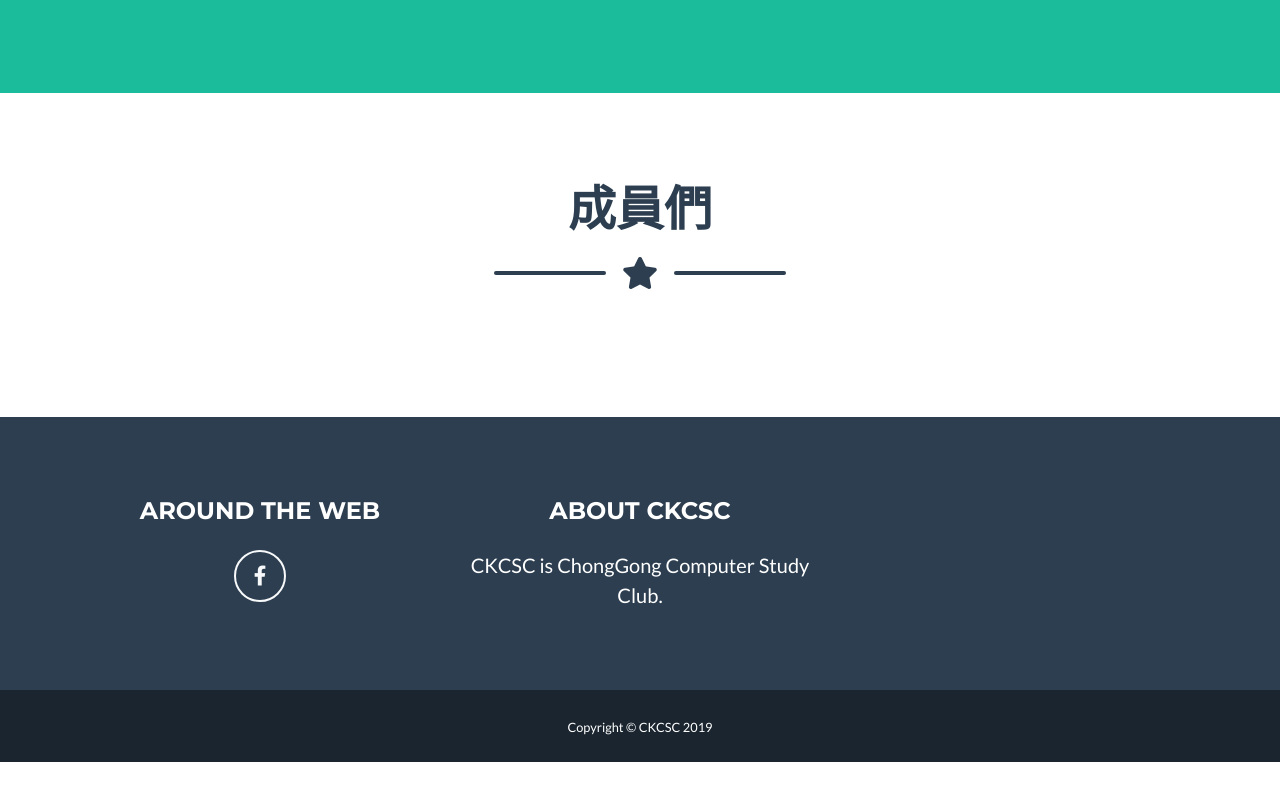
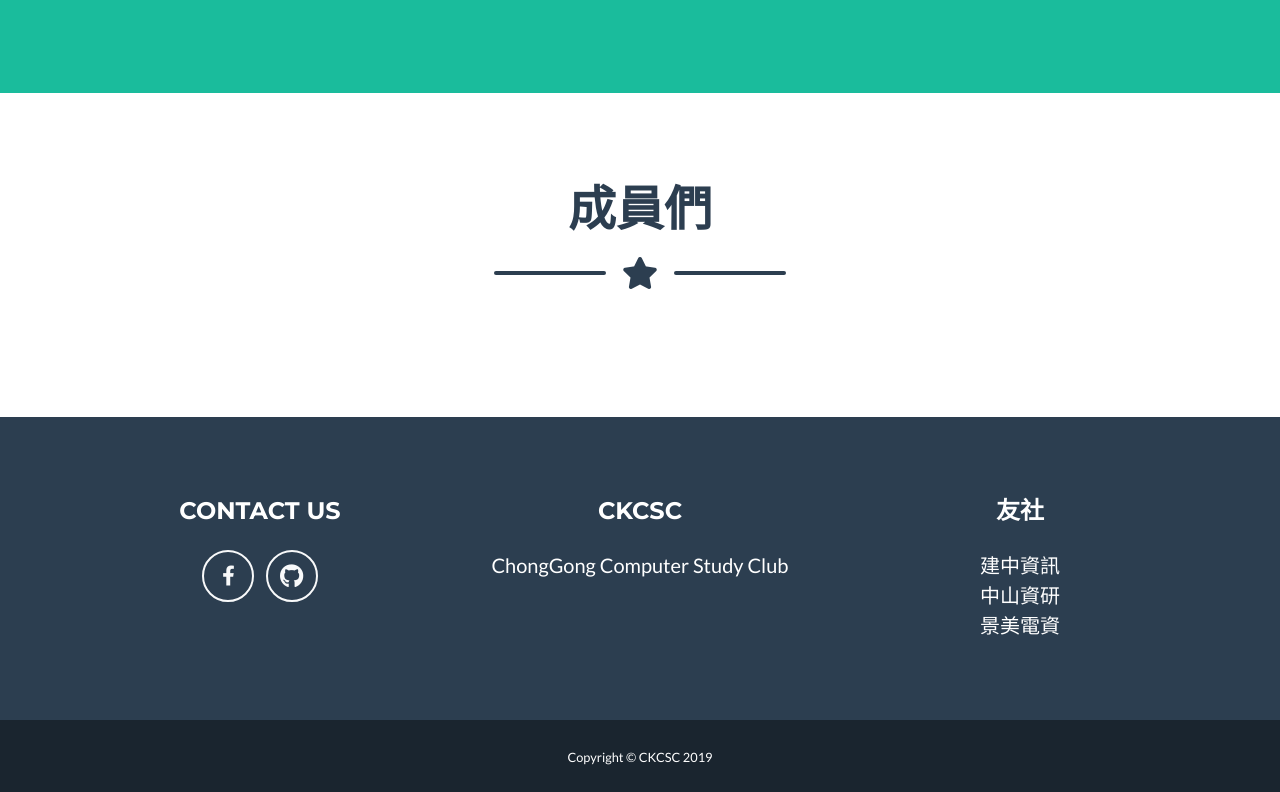
Before and after one commit to ckcsc-tp/ckcsc-32nd-v2, a website with bundled scripts: page index.html in a window 1280 px wide. Shown: the part 1930-2722 px from the top of the page. Before the commit the page ends 2692 px from the top, so only its background shows below. Built offline with nearby package versions, Linux system fonts and the light colour scheme.

Commit message:
index.html

```diff
--- a/index.html
+++ b/index.html
@@ -14,6 +14,9 @@
 	<link href="vendor/fontawesome-free/css/all.min.css" rel="stylesheet" type="text/css">
 	<link href="https://fonts.googleapis.com/css?family=Montserrat:400,700" rel="stylesheet" type="text/css">
 	<link href="https://fonts.googleapis.com/css?family=Lato:400,700,400italic,700italic" rel="stylesheet" type="text/css">
+
+	<!-- css for icon -->
+	<link rel='stylesheet' href='https://use.fontawesome.com/releases/v5.7.0/css/all.css' integrity='sha384-lZN37f5QGtY3VHgisS14W3ExzMWZxybE1SJSEsQp9S+oqd12jhcu+A56Ebc1zFSJ' crossorigin='anonymous'>
 
 	<!-- Theme CSS -->
 	<link href="css/freelancer.min.css" rel="stylesheet">
@@ -234,17 +237,29 @@
 			<div class="row">
 
 				<!-- Footer Social Icons -->
+
+				<!-- facebook -->
 				<div class="col-lg-4 mb-5 mb-lg-0">
-					<h4 class="text-uppercase mb-4">Around the Web</h4>
+					<h4 class="text-uppercase mb-4">contact us</h4>
 					<a class="btn btn-outline-light btn-social mx-1" href="https://www.facebook.com/club.ckcsc.info/">
 						<i class="fab fa-fw fa-facebook-f"></i>
+					</a>
+					<a class="btn btn-outline-light btn-social mx-1" href="https://www.github.com/ckcsc-32nd/">
+						<i class='fab fa-github' style='font-size:24px'></i>
 					</a>
 				</div>
 
 				<!-- Footer About Text -->
 				<div class="col-lg-4">
-					<h4 class="text-uppercase mb-4">About CKCSC</h4>
-					<p class="lead mb-0">CKCSC is ChongGong Computer Study Club.</p>
+					<h4 class="text-uppercase mb-4">CKCSC</h4>
+					<p class="lead mb-0">ChongGong Computer Study Club</p>
+				</div>
+
+				<div class="col-lg-4">
+					<h4 class="text-uppercase mb-4">友社</h4>
+					<p class="lead mb-0">建中資訊</p>
+					<p class="lead mb-0">中山資研</p>
+					<p class="lead mb-0">景美電資</p>
 				</div>
 
 			</div>
```
